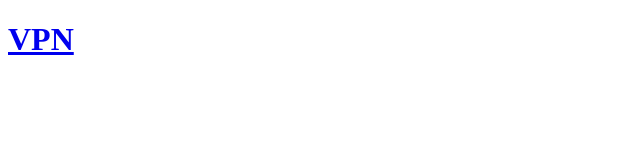
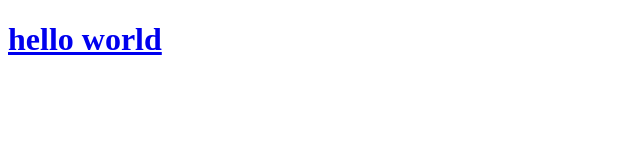
Before and after one commit to winter-loo/lddcool, a plain HTML site: page index.html in a window 1280 px wide. Shown: the whole page, without its empty margins (0-640 px from the left). Drawn offline with Linux system fonts and the light colour scheme.

Commit message:
remove keyword

```diff
--- a/index.html
+++ b/index.html
@@ -10,7 +10,7 @@
 </head>
 
 <body>
-    <h1><a href="https://github.ldd.cool/Alvin9999/new-pac/wiki/ss免费账号">VPN</a></h1>
+    <h1><a href="https://github.ldd.cool/Alvin9999/new-pac/wiki/ss免费账号">hello world</a></h1>
 </body>
 
 </html>
```
